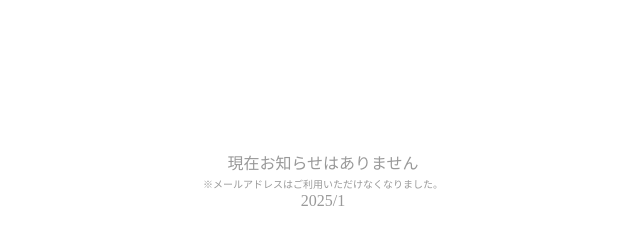
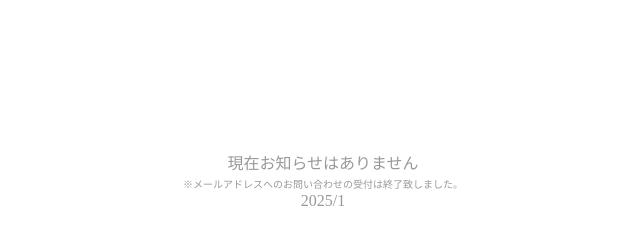
Before and after one commit to kurisuoffice/info, a plain HTML site: page index.html in a window 1280 px wide. Shown: the full height of the page, 317-957 px from the left. Drawn offline with Linux system fonts and the light colour scheme.

Commit message:
Update index.html

```diff
--- a/index.html
+++ b/index.html
@@ -8,7 +8,7 @@
 </head>
 <body>
 <div style="margin:150px auto;text-align:center;max-width:1000px;" >
-    <p style="color:#999;">現在お知らせはありません<br><span style="color:#999;font-size:10px;">※メールアドレスはご利用いただけなくなりました。</span><br>2025/1</p>
+    <p style="color:#999;">現在お知らせはありません<br><span style="color:#999;font-size:10px;">※メールアドレスへのお問い合わせの受付は終了致しました。</span><br>2025/1</p>
 </div>
 </body>
 </html>
```
